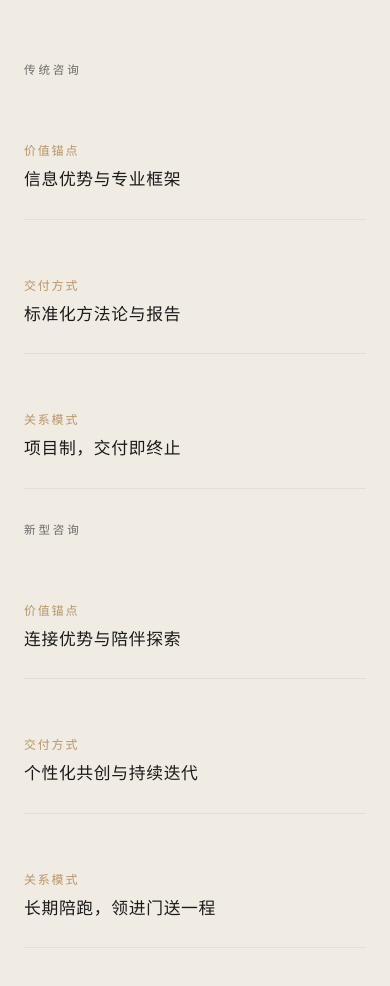
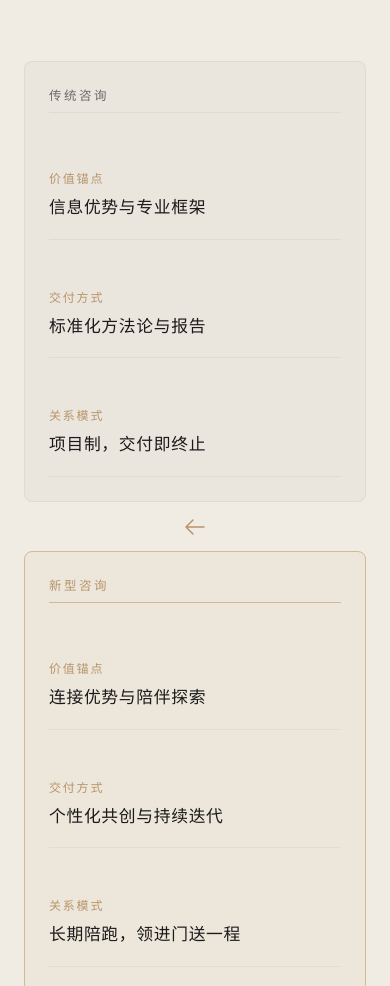
Before and after one commit to JosephJinyongZhao/silicon-road, a plain HTML site: page index.html in a window 390 px wide. Shown: the part 1204-2190 px from the top of the page. Drawn offline with Linux system fonts and the light colour scheme.

Commit message:
fix: 修复移动端对比区布局 + 预约按钮在微信中不响应的问题
- CTA按钮从<a>改为<button>，兼容微信内置浏览器
- Modal遮罩改用visibility替代display，提升兼容性
- 移动端范式对比区重新设计：卡片化+箭头引导
- 添加touch-action和tap-highlight优化触控体验

```diff
--- a/index.html
+++ b/index.html
@@ -544,6 +544,13 @@
     transition: all 0.4s;
     position: relative;
     overflow: hidden;
+    cursor: pointer;
+    background: transparent;
+    -webkit-tap-highlight-color: rgba(184, 149, 106, 0.15);
+    -webkit-touch-callout: none;
+    -webkit-user-select: none;
+    user-select: none;
+    touch-action: manipulation;
   }
   .cta-btn::before {
     content: '';
@@ -601,8 +608,54 @@
     .nav-links { display: none; }
     section { padding: 4rem 1.5rem; }
     .paradigm, .scenarios, .process { padding: 4rem 1.5rem; }
-    .shift-grid { grid-template-columns: 1fr; gap: 2rem; }
+    .shift-grid {
+      grid-template-columns: 1fr;
+      gap: 0;
+    }
     .shift-arrow { display: none; }
+    .shift-col {
+      padding: 1.5rem;
+      border-radius: 8px;
+    }
+    .shift-col.from-col {
+      background: rgba(200, 195, 188, 0.15);
+      border: 1px solid var(--mist);
+      margin-bottom: 0;
+    }
+    .shift-col.to-col {
+      background: rgba(184, 149, 106, 0.06);
+      border: 1px solid var(--gold-light);
+      margin-top: 0;
+    }
+    .shift-mobile-arrow {
+      display: flex;
+      justify-content: center;
+      align-items: center;
+      padding: 0.8rem 0;
+    }
+    .shift-mobile-arrow svg {
+      width: 24px;
+      height: 24px;
+      color: var(--gold);
+      transform: rotate(90deg);
+    }
+    .shift-item {
+      padding: 1rem 0;
+    }
+    .shift-col h3 {
+      font-size: 0.78rem;
+      letter-spacing: 0.2em;
+      padding-bottom: 0.5rem;
+      border-bottom: 1px solid var(--mist);
+      margin-bottom: 0.5rem;
+    }
+    .shift-col.to-col h3 {
+      color: var(--gold);
+      border-bottom-color: var(--gold-light);
+    }
+    .shift-mobile-arrow {
+      display: flex !important;
+    }
     .pillars-grid { grid-template-columns: 1fr; gap: 1.5rem; }
     .process-steps { grid-template-columns: 1fr; gap: 2rem; }
     .process-steps::before { display: none; }
@@ -625,20 +678,22 @@
 
   /* ===== QR Code Modal ===== */
   .modal-overlay {
-    display: none;
     position: fixed;
     top: 0; left: 0;
     width: 100%; height: 100%;
     background: rgba(0,0,0,0.55);
     z-index: 9999;
+    display: flex;
     justify-content: center;
     align-items: center;
     opacity: 0;
-    transition: opacity 0.3s ease;
+    visibility: hidden;
+    transition: opacity 0.3s ease, visibility 0.3s ease;
+    -webkit-overflow-scrolling: touch;
   }
   .modal-overlay.active {
-    display: flex;
     opacity: 1;
+    visibility: visible;
   }
   .modal-box {
     background: var(--paper);
@@ -737,7 +792,7 @@
     </div>
 
     <div class="shift-grid reveal">
-      <div class="shift-col">
+      <div class="shift-col from-col">
         <h3>传统咨询</h3>
         <div class="shift-item">
           <div class="label">价值锚点</div>
@@ -753,13 +808,20 @@
         </div>
       </div>
 
+      <!-- Mobile arrow (visible only on mobile) -->
+      <div class="shift-mobile-arrow">
+        <svg xmlns="http://www.w3.org/2000/svg" fill="none" viewBox="0 0 24 24" stroke="currentColor" stroke-width="1.5">
+          <path stroke-linecap="round" stroke-linejoin="round" d="M19 14l-7 7m0 0l-7-7m7 7V3"/>
+        </svg>
+      </div>
+
       <div class="shift-arrow">
         <svg viewBox="0 0 24 24" fill="none" stroke="currentColor" stroke-width="1.5">
           <path d="M5 12h14M12 5l7 7-7 7"/>
         </svg>
       </div>
 
-      <div class="shift-col">
+      <div class="shift-col to-col">
         <h3>新型咨询</h3>
         <div class="shift-item">
           <div class="label">价值锚点</div>
@@ -904,7 +966,7 @@
     我们服务的不是所有人，而是那批有真实商业困惑、<br>
     愿意在不确定性中探索的企业家。
   </p>
-  <a href="javascript:void(0)" class="cta-btn" id="cta-btn"><span>预约对谈</span></a>
+  <button type="button" class="cta-btn" id="cta-btn"><span>预约对谈</span></button>
 </section>
 
 <!-- Footer -->
```
